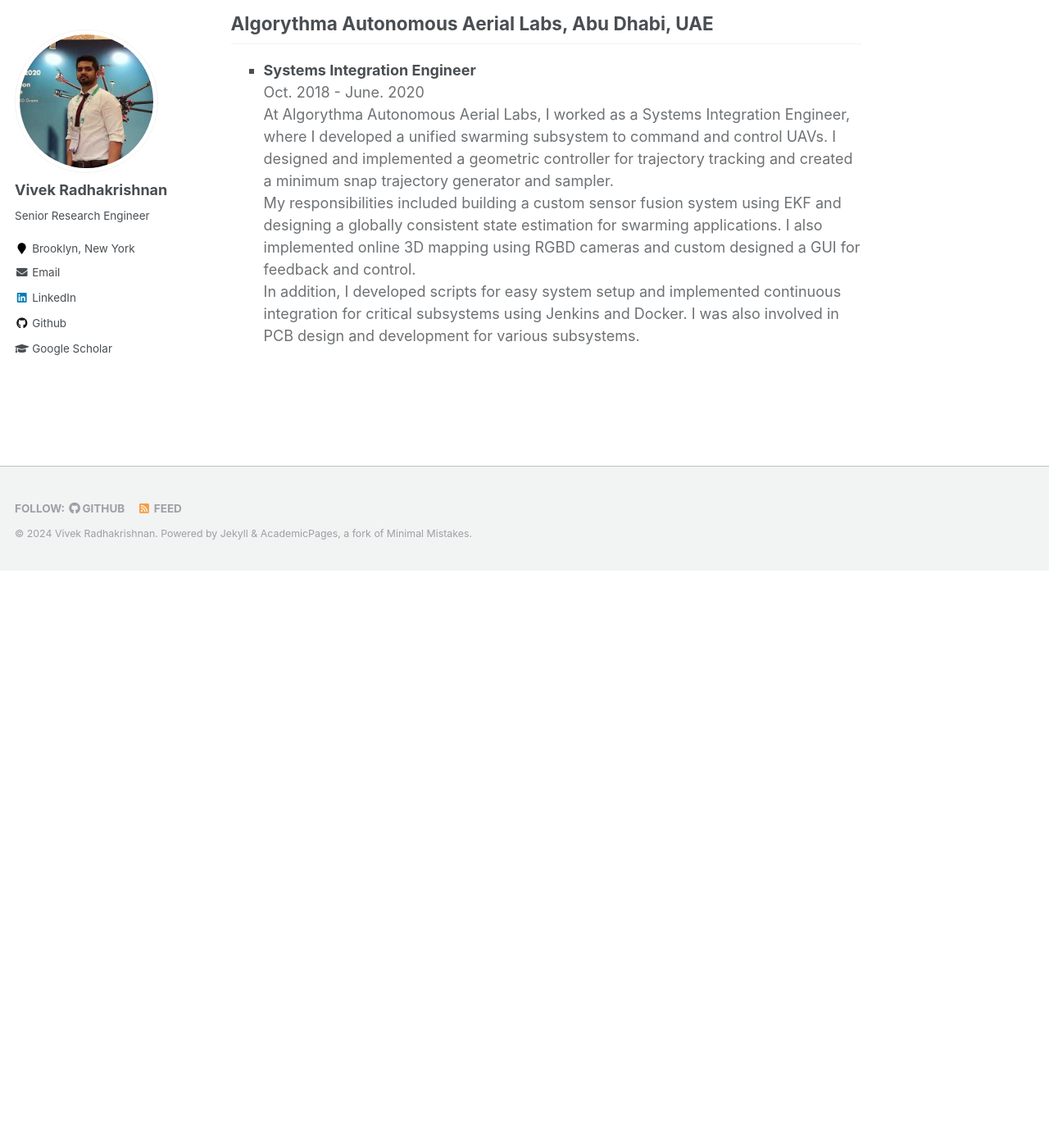
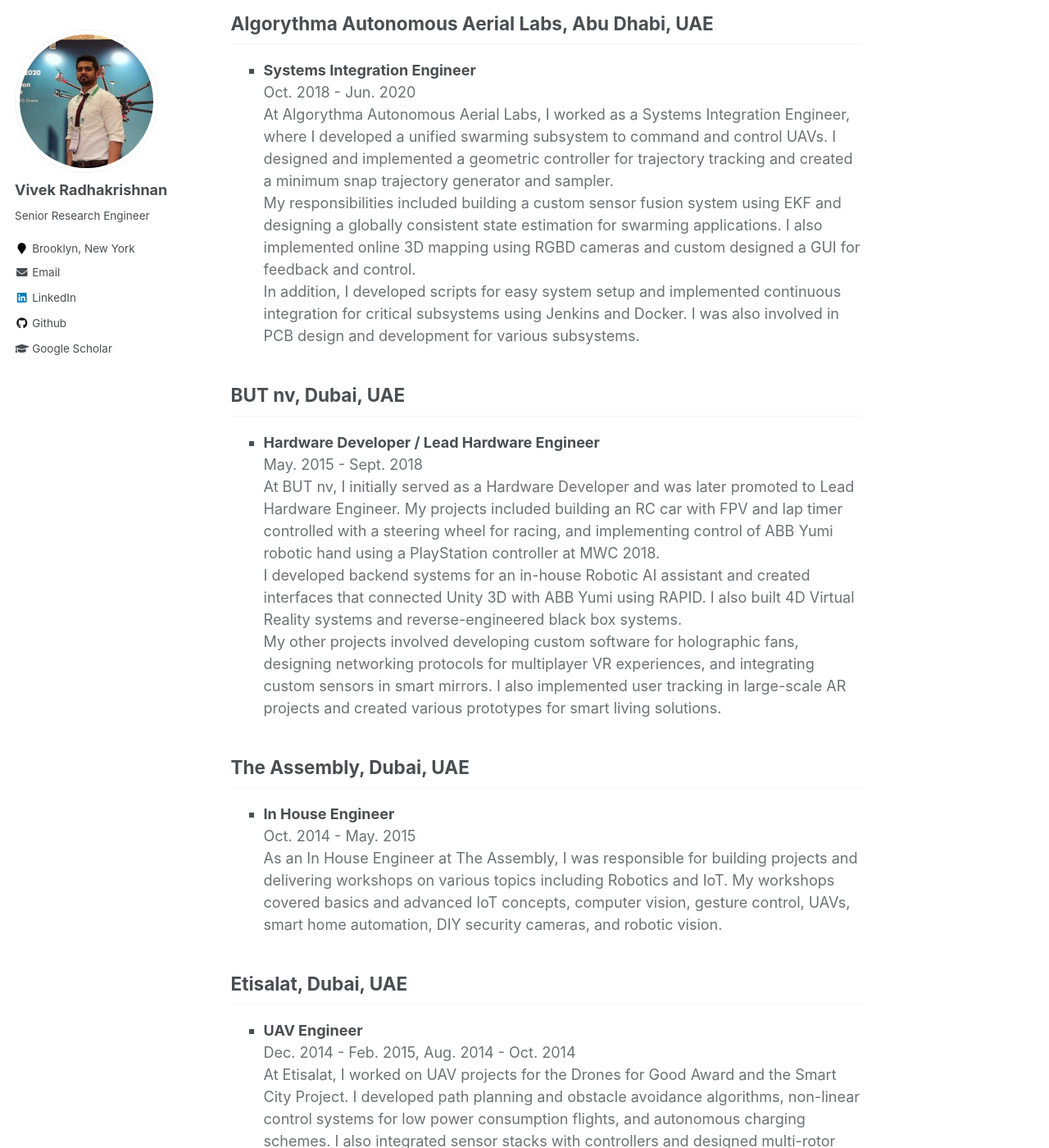
Before and after one commit to vivekrk44/vivekrk44.github.io, a Jekyll site: the page built from _pages/experience.md, in a window 1280 px wide and 1400 px high, scrolled down 703 px. Shown: the whole window at 82% size. Built offline with Jekyll 4.4.1, drawn with Linux system fonts in a browser that asks for light colours; some of the changed text lies outside the part shown.

Commit message:
fix experience

```diff
--- a/_pages/experience.md
+++ b/_pages/experience.md
@@ -51,7 +51,7 @@ I also designed a cascaded multi-filter approach, combining EKF and PDAF, to tra
 
 <li>
 <div class="title">Systems Integration Engineer</div>
-<div class="description">Oct. 2018 - June. 2020</div>
+<div class="description">Oct. 2018 - Jun. 2020</div>
 <div class="description">
 At Algorythma Autonomous Aerial Labs, I worked as a Systems Integration Engineer, where I developed a unified swarming subsystem to command and control UAVs. I designed and implemented a geometric controller for trajectory tracking and created a minimum snap trajectory generator and sampler.
 </div>
@@ -64,3 +64,65 @@ In addition, I developed scripts for easy system setup and implemented continuou
 </li>
 
 </ul>
+
+## BUT nv, Dubai, UAE
+
+<ul style="list-style-type:square">
+
+<li>
+<div class="title">Hardware Developer / Lead Hardware Engineer</div>
+<div class="description">May. 2015 - Sept. 2018</div>
+<div class="description">
+At BUT nv, I initially served as a Hardware Developer and was later promoted to Lead Hardware Engineer. My projects included building an RC car with FPV and lap timer controlled with a steering wheel for racing, and implementing control of ABB Yumi robotic hand using a PlayStation controller at MWC 2018.
+</div>
+<div class="description">
+I developed backend systems for an in-house Robotic AI assistant and created interfaces that connected Unity 3D with ABB Yumi using RAPID. I also built 4D Virtual Reality systems and reverse-engineered black box systems.
+</div>
+<div class="description">
+My other projects involved developing custom software for holographic fans, designing networking protocols for multiplayer VR experiences, and integrating custom sensors in smart mirrors. I also implemented user tracking in large-scale AR projects and created various prototypes for smart living solutions.
+</div>
+</li>
+
+</ul>
+
+## The Assembly, Dubai, UAE
+
+<ul style="list-style-type:square">
+
+<li>
+<div class="title">In House Engineer</div>
+<div class="description">Oct. 2014 - May. 2015</div>
+<div class="description">
+As an In House Engineer at The Assembly, I was responsible for building projects and delivering workshops on various topics including Robotics and IoT. My workshops covered basics and advanced IoT concepts, computer vision, gesture control, UAVs, smart home automation, DIY security cameras, and robotic vision.
+</div>
+</li>
+
+</ul>
+
+## Etisalat, Dubai, UAE
+
+<ul style="list-style-type:square">
+
+<li>
+<div class="title">UAV Engineer</div>
+<div class="description">Dec. 2014 - Feb. 2015, Aug. 2014 - Oct. 2014</div>
+<div class="description">
+At Etisalat, I worked on UAV projects for the Drones for Good Award and the Smart City Project. I developed path planning and obstacle avoidance algorithms, non-linear control systems for low power consumption flights, and autonomous charging schemes. I also integrated sensor stacks with controllers and designed multi-rotor platforms for heavy payloads.
+</div>
+</li>
+
+</ul>
+
+## Samsung and Acer, Dubai, UAE
+
+<ul style="list-style-type:square">
+
+<li>
+<div class="title">Promoter</div>
+<div class="description">Feb. 2013 and Oct. 2012</div>
+<div class="description">
+Worked as a promoter for Samsung during Gitex Shopper 2013 and Acer during Gitex Shoppers 2012, engaging with customers and demonstrating product features.
+</div>
+</li>
+
+</ul>
```
